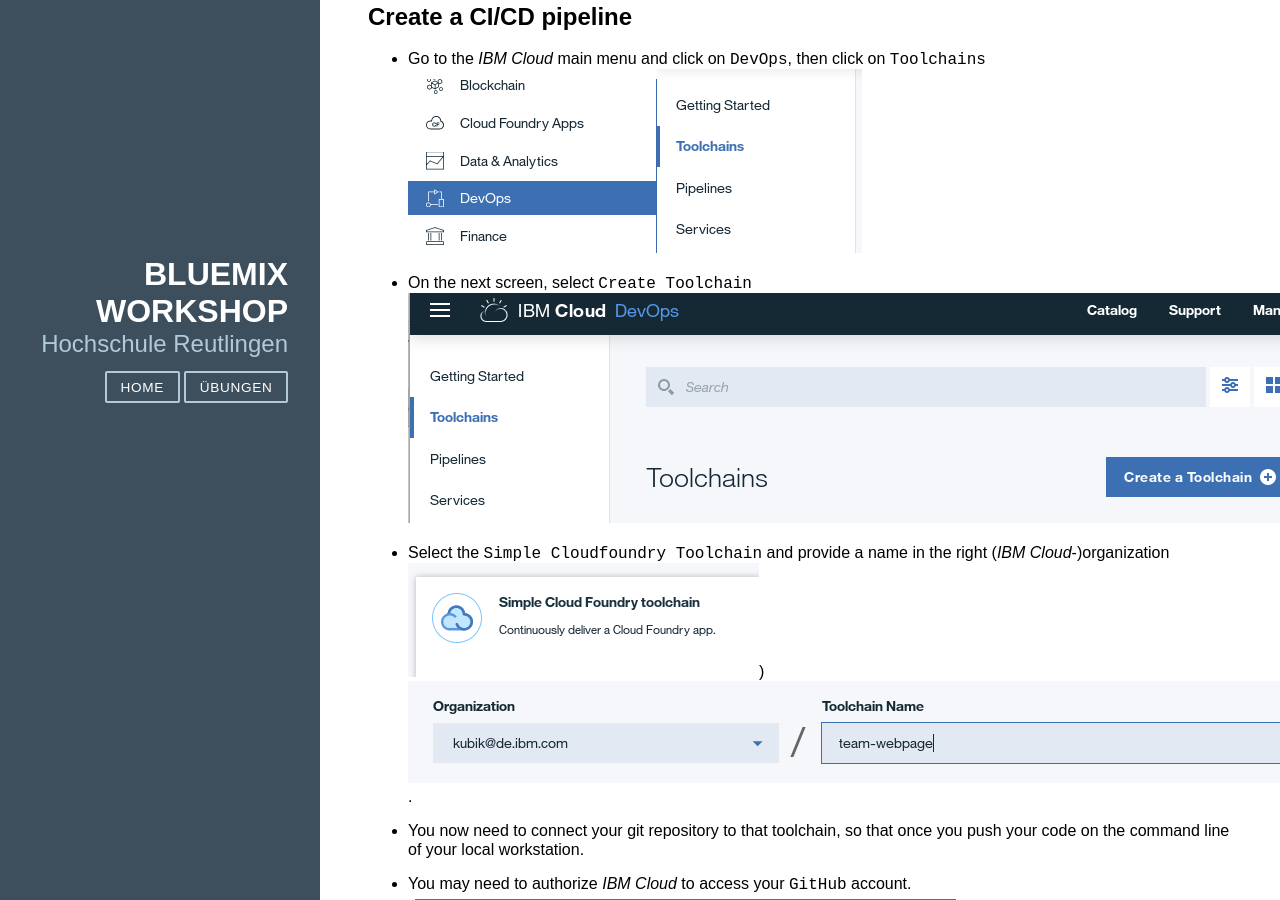
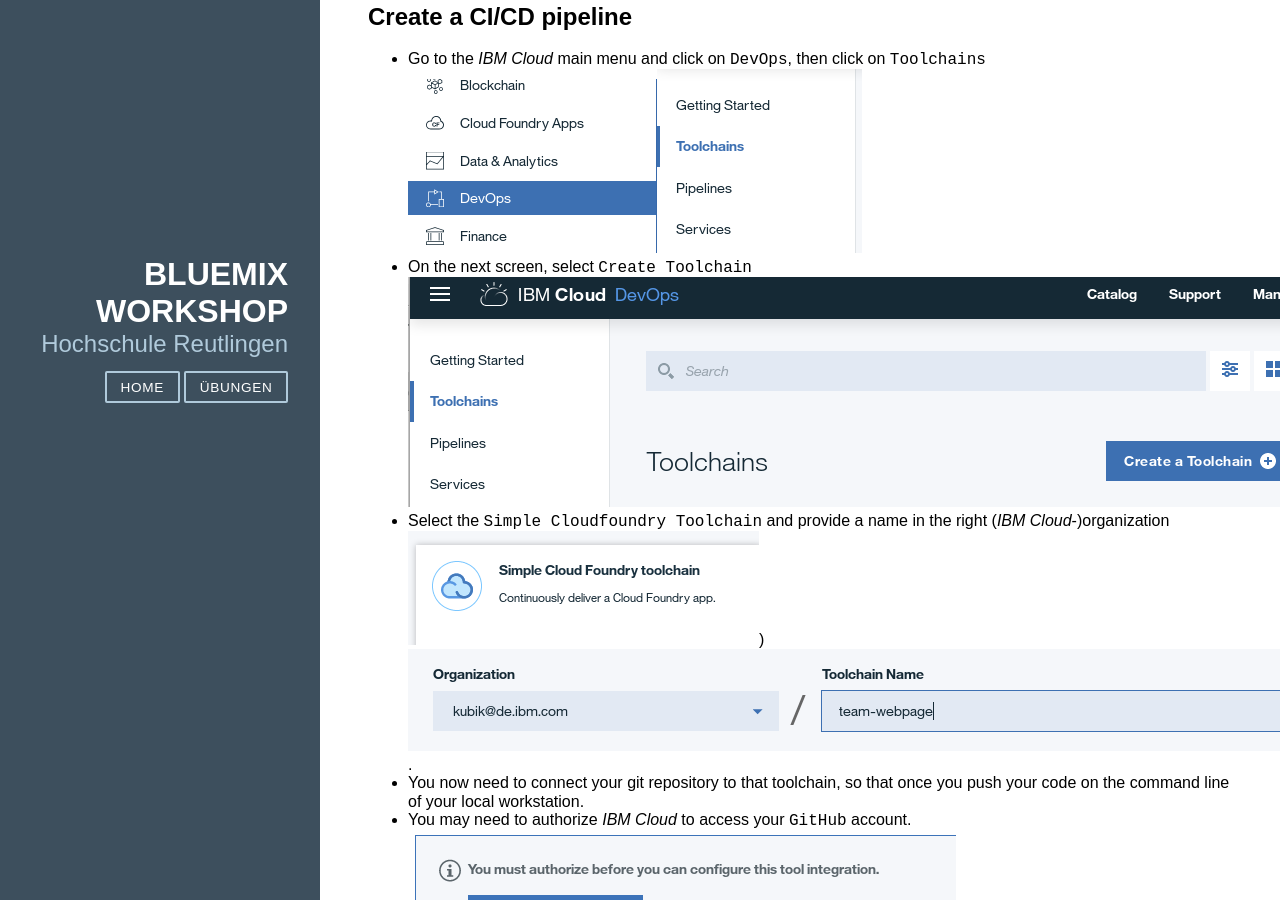
Before and after one commit to mkubik/HRTCloudDemo.github.io, a Jekyll site: the page built from _labs/005-port-app-to-bx.markdown, in a window 1280 px wide and 900 px high, scrolled down 583 px. Built offline with Jekyll 4.4.1, drawn with Linux system fonts in a browser that asks for light colours; nearby versions of some CDN libraries.

Commit message:
some more formatting

````diff
--- a/_labs/005-port-app-to-bx.markdown
+++ b/_labs/005-port-app-to-bx.markdown
@@ -32,20 +32,14 @@
 ## Create a CI/CD pipeline
 
 - Go to the _IBM Cloud_ main menu
-and click on `DevOps`, then click on `Toolchains` <br>![main navigation](main_menu.png?raw=true)![tc](tc.png?raw=true)
-
-- On the next screen, select `Create Toolchain` <br>![create_tc](create_toolchain.png?raw?true)
-
+and click on `DevOps`, then click on `Toolchains` <br>![main navigation](main_menu.png?raw=true)![tc](tc.png?raw=true)<br>
+- On the next screen, select `Create Toolchain` <br>![create_tc](create_toolchain.png?raw?true)<br>
 - Select the `Simple Cloudfoundry Toolchain`
-and provide a name in the right (_IBM Cloud_-)organization <br>![simepl_cf](simple_cf_tc.png?raw=true))<br>![tc_name](tc_name.png?raw=true).
-
-- You now need to connect your git repository to that toolchain, so that once you push your code on the command line of your local workstation.
-
-- You may need to authorize _IBM Cloud_ to access your `GitHub` account.<br>![git_auth](git_auth.png)
-- The toolchain takes over to process the deployment to _IBM Cloud_.<br>![tc_git](tc_git.png)
-
-- Once you created the toolchain, the individual tools should show `Configured` and the build and deploy steps are triggered automatically.<br>![tc_config](toolchain_config.png)<br>![tc_pipeline](tc_pipeline.png)
-
+and provide a name in the right (_IBM Cloud_-)organization <br>![simepl_cf](simple_cf_tc.png?raw=true))<br>![tc_name](tc_name.png?raw=true).<br>
+- You now need to connect your git repository to that toolchain, so that once you push your code on the command line of your local workstation.<br>
+- You may need to authorize _IBM Cloud_ to access your `GitHub` account.<br>![git_auth](git_auth.png)<br>
+- The toolchain takes over to process the deployment to _IBM Cloud_.<br>![tc_git](tc_git.png)<br>
+- Once you created the toolchain, the individual tools should show `Configured` and the build and deploy steps are triggered automatically.<br>![tc_config](toolchain_config.png)<br>![tc_pipeline](tc_pipeline.png)<br>
 - _IBM Cloud_ generates a hostname based on the git repository name, in this case `chat.mybluemix.net`. There is a reasonable chance that this name is already taken, so we need to work around this.
 Create a `manifest.yml` with the following content:
 ```
@@ -55,8 +49,7 @@
   memory: 128M
   host: whochats
 ```
-on your local machine. Then manually run `cf push` and verify your app is picking up the right name. _IBM Cloud_ is adding your host to the `mybluemix.net` domain  by default so your FQDN is `<host>.mybluemix.net`. Once you can access your hostname, commit and push your changes to git and wait for the pipeline to finish.
-
+on your local machine. Then manually run `cf push` and verify your app is picking up the right name. _IBM Cloud_ is adding your host to the `mybluemix.net` domain  by default so your FQDN is `<host>.mybluemix.net`. Once you can access your hostname, commit and push your changes to git and wait for the pipeline to finish.<br>
 
 ## Test
 - Try to access the url you provided by the `manifest.yml`
````
